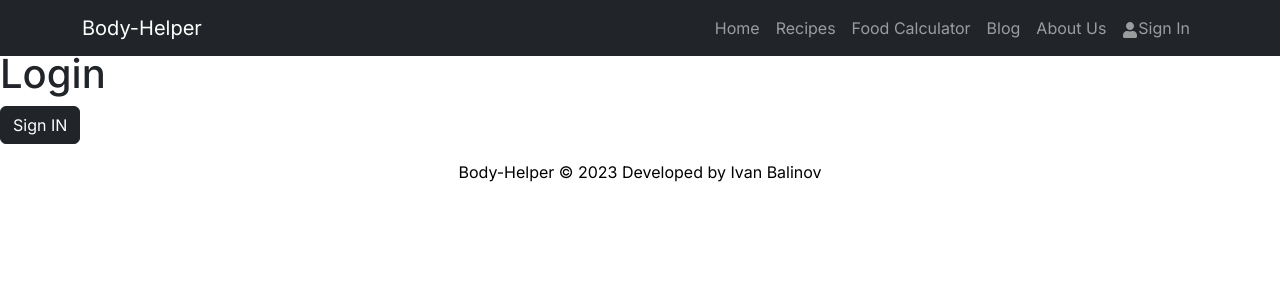
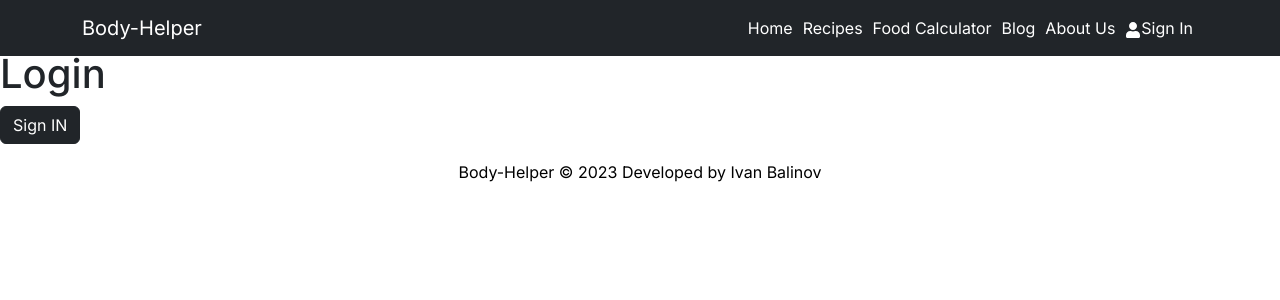
Before and after one commit to ivanStefanovBalinov/body-helper-site, a Next.js app in the folder body-helper-web/: page /login in a window 1280 px wide. Shown: the top 300 px of the page. Built offline with nearby package versions, Linux system fonts and the light colour scheme; no server answers.

Commit message:
Add name and image to Schema

```diff
--- a/body-helper-web/db/models/Users.model.js
+++ b/body-helper-web/db/models/User.Schema.js
@@ -4,8 +4,13 @@ const UserSchema = new Schema(
   {
     username: {
       type: String,
-      required: [true, "Please add title"],
-      unique: true,
+      required: [true, "Please add username"],
+      trim: true,
+      maxlength: [20, "Name can not be more than 50 characters"],
+    },
+    name: {
+      type: String,
+      required: [true, "Please add username"],
       trim: true,
       maxlength: [20, "Name can not be more than 50 characters"],
     },
@@ -17,6 +22,10 @@ const UserSchema = new Schema(
         /^(([^<>()[\]\\.,;:\s@"]+(\.[^<>()[\]\\.,;:\s@"]+)*)|.(".+"))@((\[[0-9]{1,3}\.[0-9]{1,3}\.[0-9]{1,3}\.[0-9]{1,3}\])|(([a-zA-Z\-0-9]+\.)+[a-zA-Z]{2,}))$/,
         "Please add valid email",
       ],
+    },
+    image: {
+      type: String,
+      default: "/images/default-user-avatar.png",
     },
     password: {
       type: String,
--- a/body-helper-web/src/app/api/users/[id]/route.js
+++ b/body-helper-web/src/app/api/users/[id]/route.js
@@ -1,6 +1,6 @@
 import { NextResponse } from "next/server";
 import connectDB from "../../../../../db/connectdb";
-import User from "../../../../../db/models/Users.model";
+import User from "../../../../../db/models/User.Schema";
 
 export async function GET(request, context) {
   const { params } = context;
@@ -14,7 +14,7 @@ export async function GET(request, context) {
     );
   }
   return NextResponse.json(
-    { data: { username: user.username, email: user.email }, success: true },
+    { data: { name: user.name, email: user.email }, success: true },
     { status: 200 }
   );
 }
@@ -37,7 +37,7 @@ export async function PUT(request, { params }) {
   return NextResponse.json(
     {
       data: {
-        username: user.username,
+        name: user.name,
         email: user.email,
         message: "User info successfully updated.",
       },
--- a/body-helper-web/src/app/api/users/changepassword/[id]/route.js
+++ b/body-helper-web/src/app/api/users/changepassword/[id]/route.js
@@ -1,6 +1,6 @@
 const { NextResponse } = require("next/server");
 import connectDB from "../../../../../../db/connectdb";
-import User from "../../../../../../db/models/Users.model";
+import User from "../../../../../../db/models/User.model";
 
 export async function PUT(request, { params }) {
   //Alternative way to get Id from context is to destructure it in params of function
--- a/body-helper-web/src/app/api/users/login/route.js
+++ b/body-helper-web/src/app/api/users/login/route.js
@@ -1,6 +1,6 @@
 import { NextResponse } from "next/server";
 import connectDB from "../../../../../db/connectdb";
-import User from "../../../../../db/models/Users.model";
+import User from "../../../../../db/models/User.Schema";
 
 export async function POST(request) {
   const { email, password } = await request.json();
@@ -32,7 +32,7 @@ export async function POST(request) {
   }
 
   return NextResponse.json(
-    { message: `User ${user.username} Sign in`, success: true },
+    { message: `User ${user.name} Sign in`, success: true },
     { status: 200 }
   );
 }
--- a/body-helper-web/src/app/api/users/route.js
+++ b/body-helper-web/src/app/api/users/route.js
@@ -1,6 +1,6 @@
 import { NextResponse } from "next/server";
 import connectDB from "../../../../db/connectdb";
-import User from "../../../../db/models/Users.model";
+import User from "../../../../db/models/User.Schema";
 
 export async function GET(request) {
   connectDB();
@@ -8,10 +8,10 @@ export async function GET(request) {
 }
 
 export async function POST(request) {
-  const { username, email, password } = await request.json();
+  const { username, name, email, password, image } = await request.json();
   await connectDB();
-  const user = await User.create({ username, email, password });
-  if (!username || !email || !password) {
+  const user = await User.create({ username, name, email, password });
+  if (!username || !name || !email || !password) {
     return NextResponse.json(
       { message: "Registration Failed", success: false },
       { status: 400 }
--- a/body-helper-web/src/app/globals.css
+++ b/body-helper-web/src/app/globals.scss
@@ -38,3 +38,17 @@ p {
   padding: 30px 0px;
   background-color: rgb(240, 240, 240);
 }
+
+.nav-items {
+  display: block;
+  margin: 0 5px;
+  color: white;
+
+  &:hover {
+    color: #aaa;
+  }
+}
+
+.active {
+  color: #aaa;
+}
--- a/body-helper-web/src/app/layout.js
+++ b/body-helper-web/src/app/layout.js
@@ -1,5 +1,5 @@
 import { Inter } from "next/font/google";
-import "./globals.css";
+import "./globals.scss";
 import Header from "../components/Header";
 import "bootstrap/dist/css/bootstrap.min.css";
 import Footer from "@/components/Footer";
--- a/body-helper-web/src/components/AuthButton.jsx
+++ b/body-helper-web/src/components/AuthButton.jsx
@@ -1,11 +1,23 @@
 "use client";
 import { Session } from "next-auth";
-import { signIn, signOut } from "next-auth/react";
+import { signIn, signOut, useSession } from "next-auth/react";
 import { Button } from "react-bootstrap";
 
 import React from "react";
 
 const AuthButton = () => {
+  const { data: session } = useSession();
+  if (session) {
+    console.log(session);
+    return (
+      <>
+        Signed in as {session.user.email} <br />{" "}
+        <Button variant="dark" size="md" onClick={() => signOut()}>
+          Sign out
+        </Button>
+      </>
+    );
+  }
   return (
     <Button variant="dark" size="md" onClick={() => signIn()}>
       Sign IN
--- a/body-helper-web/src/components/Header.jsx
+++ b/body-helper-web/src/components/Header.jsx
@@ -2,10 +2,18 @@
 import React from "react";
 import { Navbar, Nav, Container, NavDropdown } from "react-bootstrap";
 import { FaUser } from "react-icons/fa";
+import Link from "next/link";
 const Header = () => {
   const LogoutHandler = () => {
     alert("logout");
   };
+  const navItems = [
+    { path: "/", title: "Home" },
+    { path: "/recipes", title: "Recipes" },
+    { path: "/foodcalculator", title: "Food Calculator" },
+    { path: "/blog", title: "Blog" },
+    { path: "/about", title: "About Us" },
+  ];
   const userInfo = false;
   return (
     <header style={{ marginBottom: "50px" }}>
@@ -15,11 +23,11 @@ const Header = () => {
           <Navbar.Toggle aria-controls="basic-navbar-nav" />
           <Navbar.Collapse id="basic-navbar-nav">
             <Nav className="ms-auto">
-              <Nav.Link href="/">Home</Nav.Link>
-              <Nav.Link href="/recipes">Recipes</Nav.Link>
-              <Nav.Link href="/foodcalculator">Food Calculator</Nav.Link>
-              <Nav.Link href="/blog">Blog</Nav.Link>
-              <Nav.Link href="/about">About Us</Nav.Link>
+              {navItems.map((item) => (
+                <Link className="nav-items" href={item.path} key={item.path}>
+                  {item.title}
+                </Link>
+              ))}
               {userInfo ? (
                 <NavDropdown>
                   <NavDropdown.Item>Profile</NavDropdown.Item>
@@ -29,10 +37,10 @@ const Header = () => {
                   </NavDropdown.Item>
                 </NavDropdown>
               ) : (
-                <Nav.Link href="/login">
+                <Link className="nav-items" href="/login">
                   <FaUser />
                   Sign In
-                </Nav.Link>
+                </Link>
               )}
             </Nav>
           </Navbar.Collapse>
```
Also changed, not shown: body-helper-web/src/app/api/auth/[...nextauth]/route.js (+5 -15 lines), body-helper-web/public/images/default-user-avatar.png (added).
